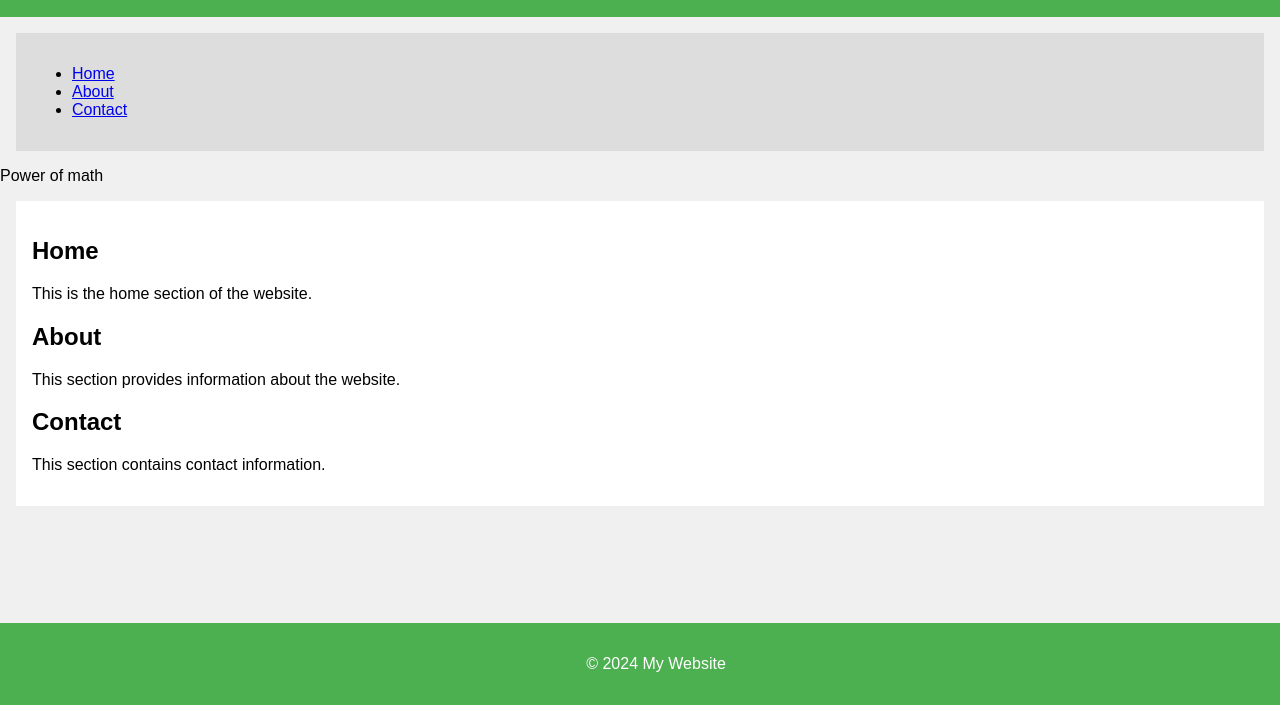
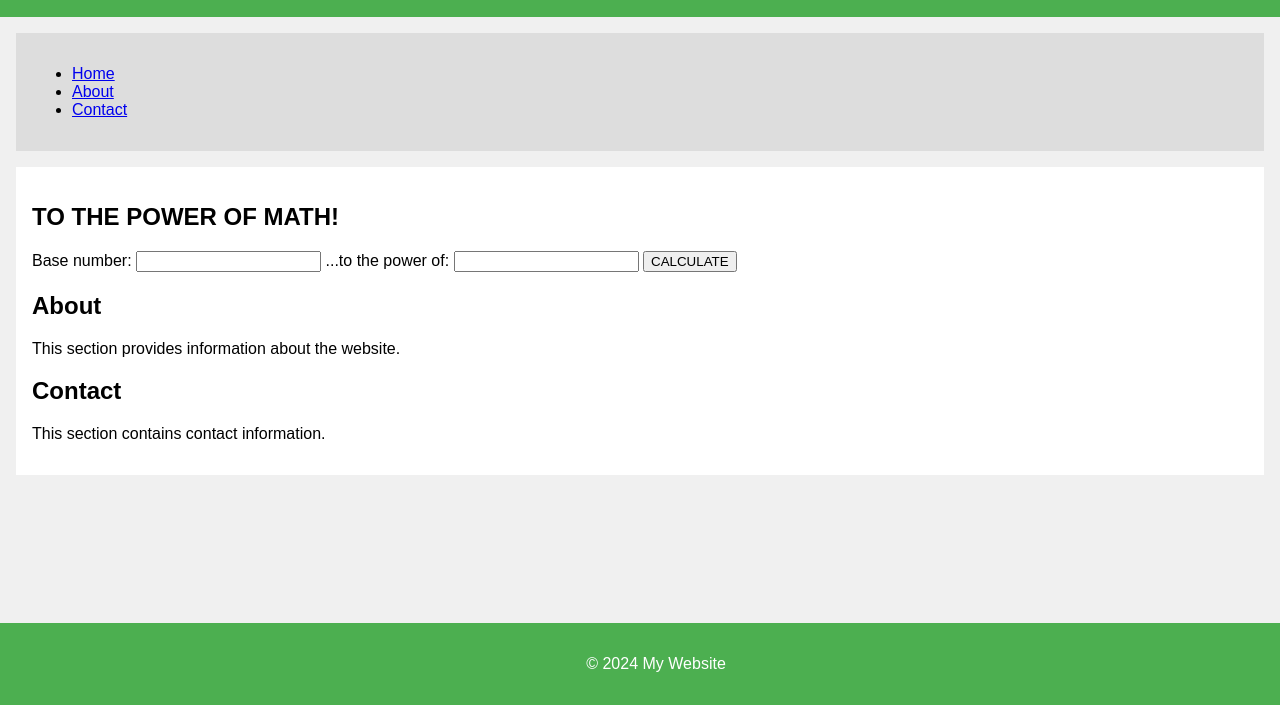
Before and after one commit to gennadylaventman/pttm, a plain HTML site: page index.html in a window 1280 px wide. Shown: the part 95-800 px from the top of the page. Drawn offline with Linux system fonts and the light colour scheme.

Commit message:
Update index.html

```diff
--- a/index.html
+++ b/index.html
@@ -37,6 +37,29 @@
             width: 100%;
         }
     </style>
+    <script>
+        // callAPI function that takes the base and exponent numbers as parameters
+        var callAPI = (base,exponent)=>{
+            // instantiate a headers object
+            var myHeaders = new Headers();
+            // add content type header to object
+            myHeaders.append("Content-Type", "application/json");
+            // using built in JSON utility package turn object to string and store in a variable
+            var raw = JSON.stringify({"base":base,"exponent":exponent});
+            // create a JSON object with parameters for API call and store in a variable
+            var requestOptions = {
+                method: 'POST',
+                headers: myHeaders,
+                body: raw,
+                redirect: 'follow'
+            };
+            // make API call with parameters and use promises to get response
+            fetch("YOUR API GATEWAY ENDPOINT", requestOptions)
+            .then(response => response.text())
+            .then(result => alert(JSON.parse(result).body))
+            .catch(error => console.log('error', error));
+        }
+    </script>
 </head>
 <body>
     <header>
@@ -49,12 +72,17 @@
             <li><a href="#contact">Contact</a></li>
         </ul>
     </nav>
-    <p> Power of math </p>
     <main>
         <section id="home">
-            <h2>Home</h2>
-            <p>This is the home section of the website.</p>
-        </section>
+            <h2>TO THE POWER OF MATH!</h2>
+        	<form>
+                <label>Base number:</label>
+                <input type="text" id="base">
+                <label>...to the power of:</label>
+                <input type="text" id="exponent">
+                <!-- set button onClick method to call function we defined passing input values as parameters -->
+                <button type="button" onclick="callAPI(document.getElementById('base').value,document.getElementById('exponent').value)">CALCULATE</button>
+            </form>    </section>
         <section id="about">
             <h2>About</h2>
             <p>This section provides information about the website.</p>
```
